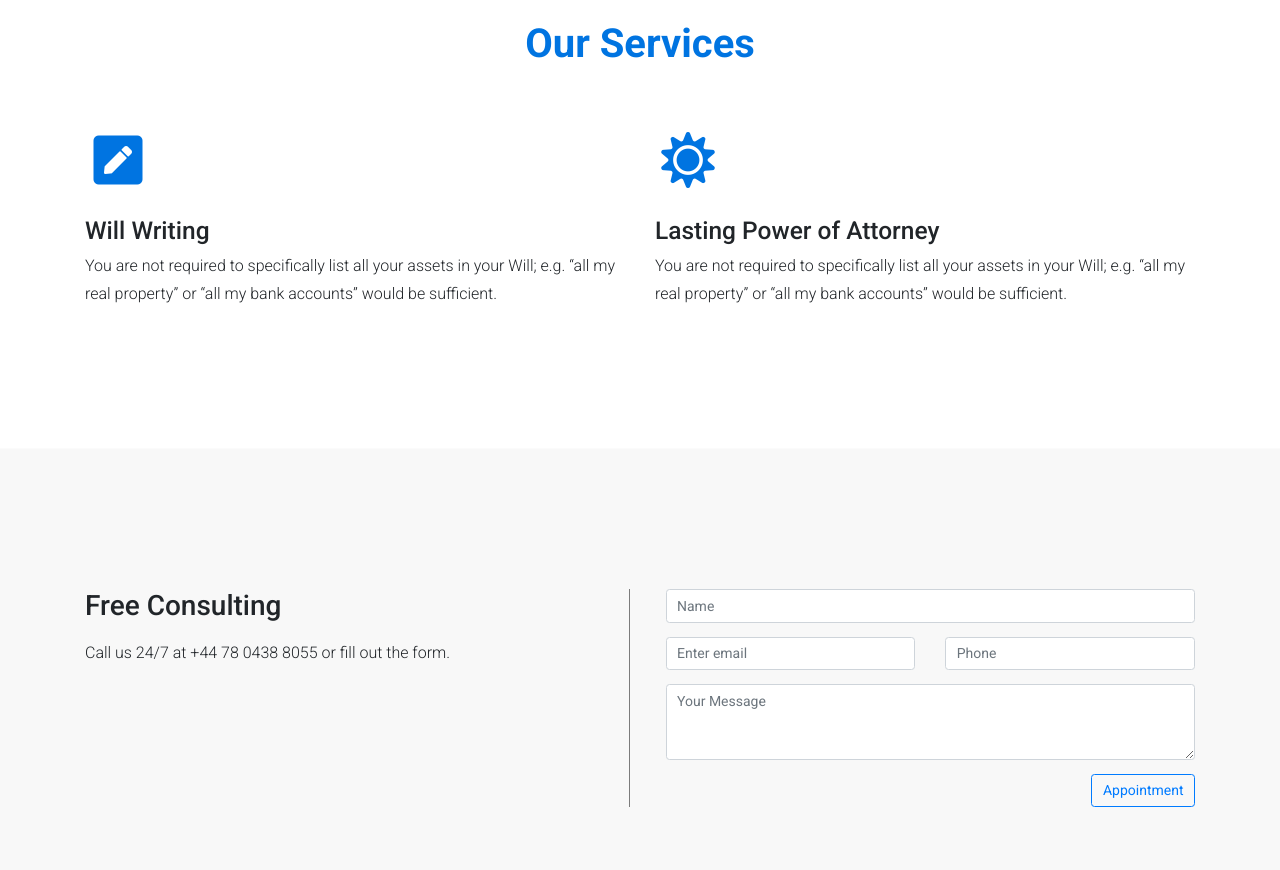
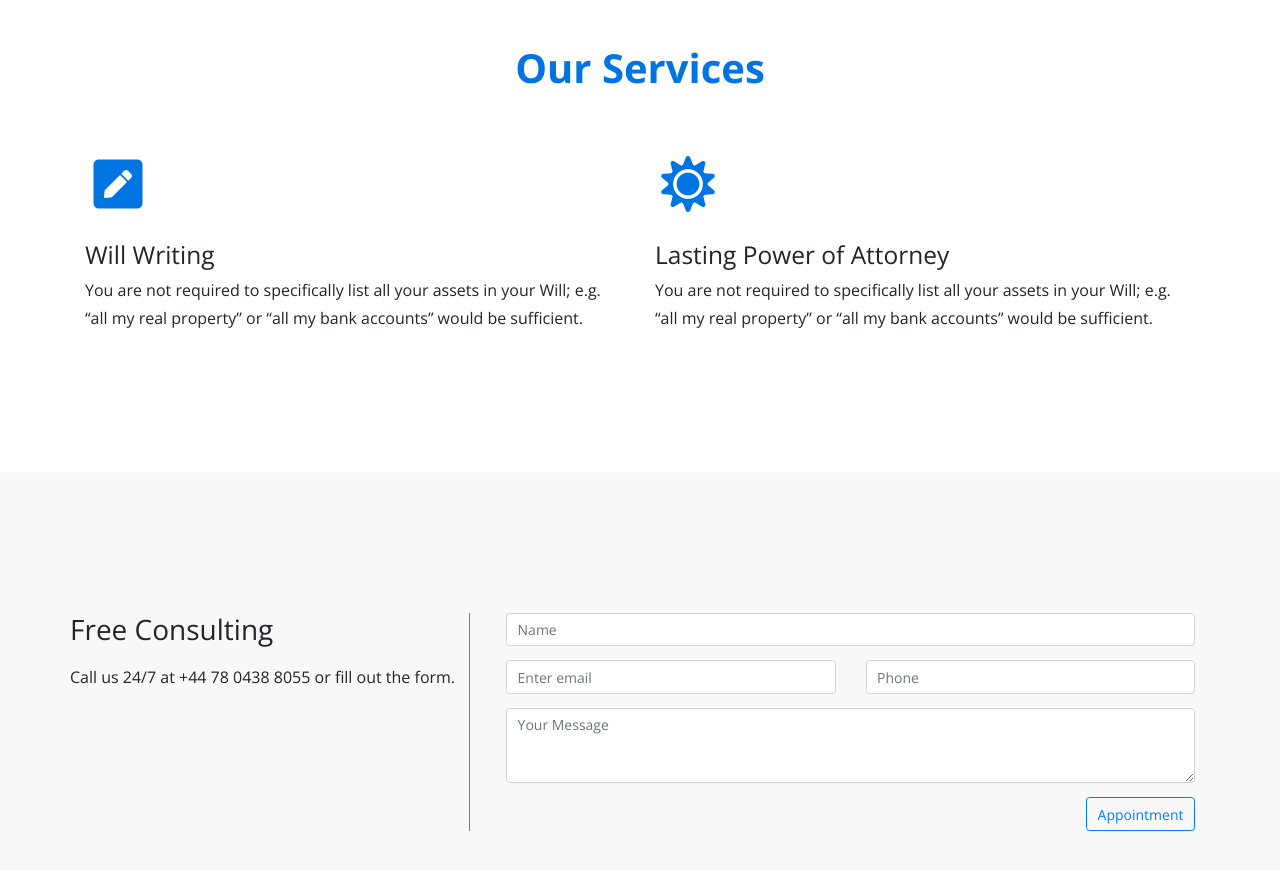
Before and after one commit to MostofaMohiuddin/online-business-showcase, a React (Create React App) app: page / in a window 1280 px wide. Shown: the part 1660-2530 px from the top of the page. Built offline with nearby package versions, Linux system fonts and the light colour scheme.

Commit message:
changed font

```diff
--- a/public/index.html
+++ b/public/index.html
@@ -30,6 +30,10 @@
       href="https://fonts.googleapis.com/css2?family=Roboto:ital,wght@0,100;0,300;0,400;0,500;0,700;0,900;1,700&display=swap"
       rel="stylesheet"
     />
+    <link
+      href="https://fonts.googleapis.com/css2?family=Open+Sans:wght@300;400;600;700;800&display=swap"
+      rel="stylesheet"
+    />
     <!--
       Notice the use of %PUBLIC_URL% in the tags above.
       It will be replaced with the URL of the `public` folder during the build.
@@ -45,7 +49,7 @@
         margin: 0;
         padding: 0;
         box-sizing: border-box;
-        font-family: "Roboto", sans-serif;
+        font-family: "Open Sans", sans-serif;
       }
       body {
         background: #fff;
--- a/src/css/consulting.css
+++ b/src/css/consulting.css
@@ -1,4 +1,4 @@
-.col-md.consulting-subsection {
+.col-5-md.consulting-subsection {
   padding-right: 1rem;
   margin-right: 1.5rem;
   border-right-width: 1px;
@@ -7,7 +7,7 @@
 }
 
 @media screen and (max-width: 768px) {
-  .col-md.consulting-subsection {
+  .col-5-md.consulting-subsection {
     border: none;
   }
 }
--- a/src/widgets/Consulting.js
+++ b/src/widgets/Consulting.js
@@ -16,7 +16,7 @@ class Consulting extends React.Component {
       <div>
         <div data-aos="fade-up" className="container">
           <div class="row">
-            <div class="col-md consulting-subsection">
+            <div class="col-5-md consulting-subsection">
               <h2 className="section-subtitle">Free Consulting</h2>
               <div className="section-paragraph">
                 Call us 24/7 at +44 78 0438 8055 or fill out the form.
```
